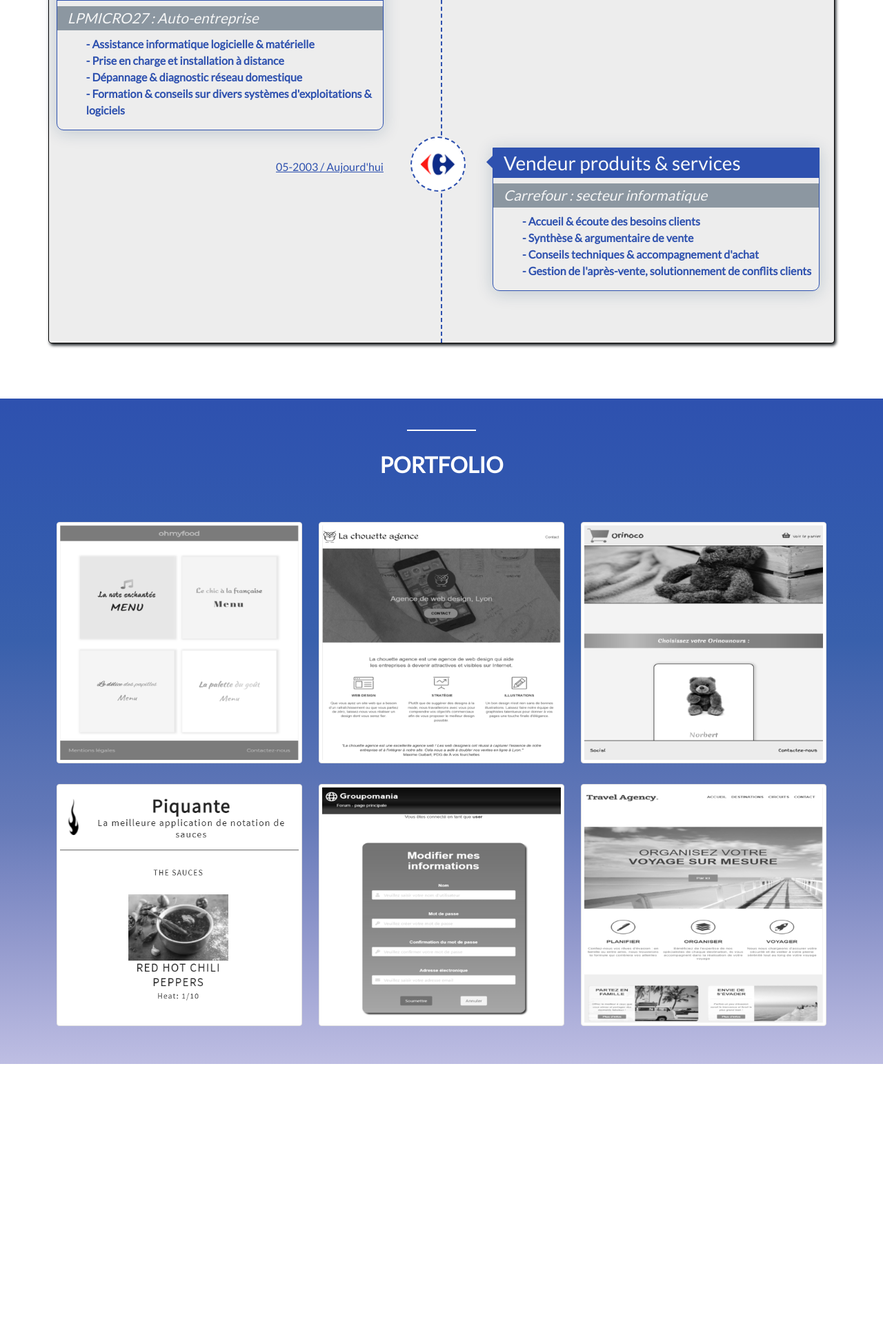
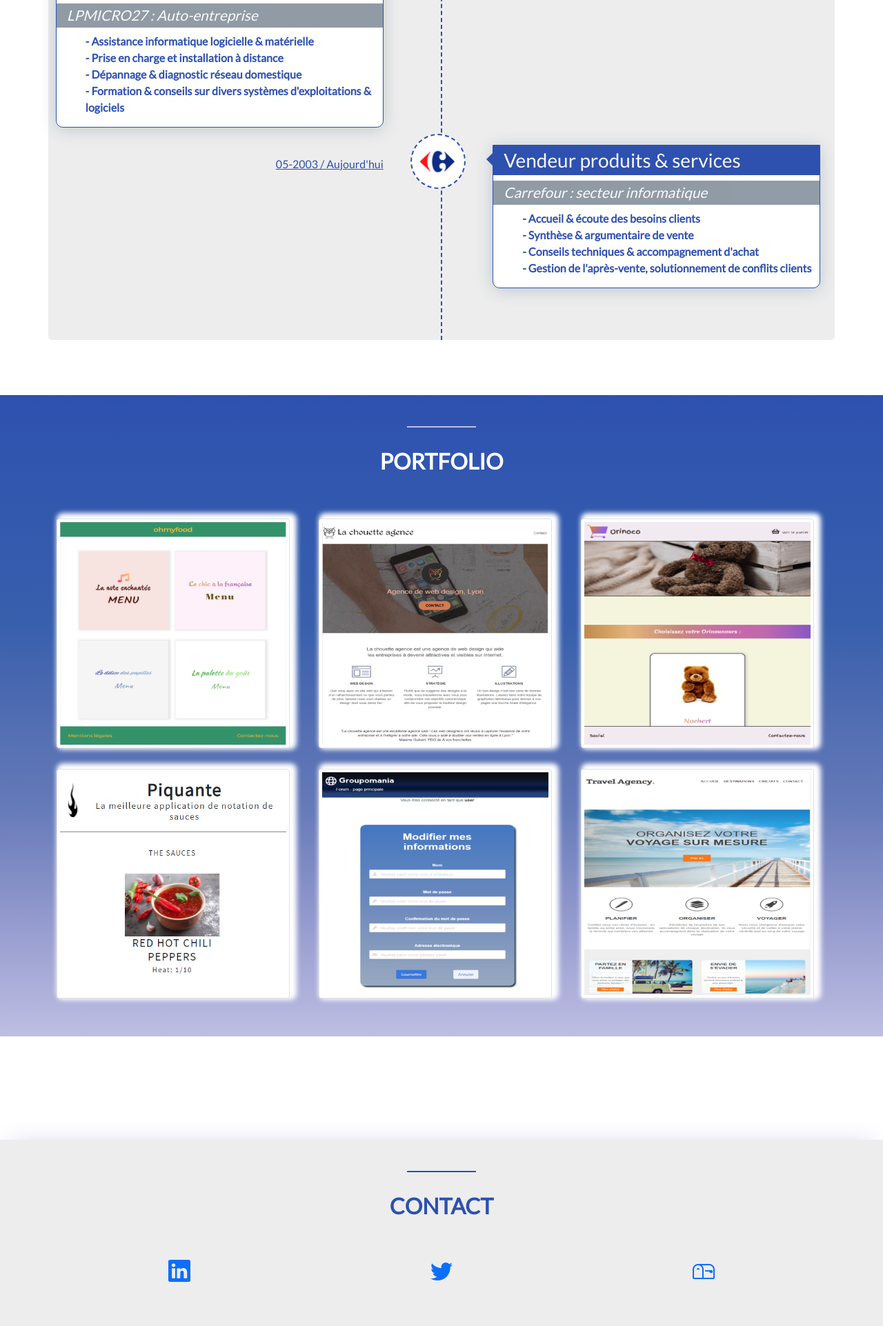
Before and after one commit to dasyx/curriculum_vitae, a PHP site: page / in a window 1280 px wide. Shown: the part 2929-4852 px from the top of the page at 69% size. Before the commit the page ends 4472 px from the top, so only its background shows below. Run offline with PHP 8.4, Linux system fonts and the light colour scheme.

Commit message:
contact + bootstrap icon responsive + deco

```diff
--- a/css/base/_base.scss
+++ b/css/base/_base.scss
@@ -8,6 +8,9 @@ body {
     padding-left: 0;
     padding-right: 0;
 } */
-section {
+section, footer {
     padding: 45px 0 40px 0;
 }
+.img-thumbnail {
+    max-width: 95%;
+}
--- /dev/null
+++ b/css/base/_footer.scss
@@ -0,0 +1,19 @@
+#contact {
+    margin-top: 150px;
+    background-color: #ededed;
+    box-shadow: 0px -4px 34px -15px #bebee3;
+}
+#contact .white-divider {
+    background: $background_main;
+}
+#contact .container h2 {
+    margin: 30px 0px;
+    text-transform: uppercase;
+    text-align: center;
+    color: $background_main;
+}
+.list-unstyled {
+    padding-top: 20px;
+    text-align: center;
+    font-size: xx-large;
+}
--- a/css/layouts/_section_exp.scss
+++ b/css/layouts/_section_exp.scss
@@ -63,6 +63,7 @@
     position: relative;
     border-radius: 0 0 10px 10px;
     box-shadow: 0px 3px 25px 0px rgba(10, 55, 90, 0.2);
+    background-color: #fff;
 }
 .timeline-nodes:nth-child(odd) h3
 .timeline-nodes:nth-child(odd) p {
@@ -118,9 +119,10 @@
     z-index: 100;
 }
 #exp_responsive {
-    border: 1px solid #000;
+    width: 90%;
+    /* border: 1px solid #000; */
     border-radius: 5px;
-    box-shadow: 2px 3px 4px;
+    /* box-shadow: 2px 3px 4px; */
     background-color:  #ededed;
 }
 #experience .head_banner h2 {
--- a/css/layouts/_section_portfolio.scss
+++ b/css/layouts/_section_portfolio.scss
@@ -8,20 +8,12 @@
 
 #portfolio img {
     margin: 15px 0px;
-    -webkit-filter: grayscale(100%);
-    filter: grayscale(100%);
+    box-shadow: 5px -3px 7px 5px #fff;
 
     &:hover {
-        -webkit-filter: grayscale(0%);
-        filter: grayscale(0%);
+        -webkit-filter: grayscale(100%);
+        filter: grayscale(100%);
     }
-}
-
-.white-divider {
-    width: 100px;
-    height: 2px;
-    background: #fff;
-    margin: 0 auto;
 }
 
 #portfolio .head_banner h2 {
@@ -29,3 +21,15 @@
     color: #fff;
     text-transform: uppercase;
 }
+
+.white-divider {
+    width: 100px;
+    height: 2px;
+    background: #bebee3;
+    margin: 0 auto;
+}
+.row {
+    @media screen and (max-width: 576px) {
+        margin-left: 0;
+    }
+}
--- a/css/styles.css
+++ b/css/styles.css
@@ -71,12 +71,40 @@ body {
     padding-left: 0;
     padding-right: 0;
 } */
-section {
+section, footer {
   padding: 45px 0 40px 0;
+}
+
+.img-thumbnail {
+  max-width: 95%;
 }
 
 h1, h2, h3, h4, h5, h6 {
   font-weight: bold;
+}
+
+#contact {
+  margin-top: 150px;
+  background-color: #ededed;
+  -webkit-box-shadow: 0px -4px 34px -15px #bebee3;
+          box-shadow: 0px -4px 34px -15px #bebee3;
+}
+
+#contact .white-divider {
+  background: #2e51af;
+}
+
+#contact .container h2 {
+  margin: 30px 0px;
+  text-transform: uppercase;
+  text-align: center;
+  color: #2e51af;
+}
+
+.list-unstyled {
+  padding-top: 20px;
+  text-align: center;
+  font-size: xx-large;
 }
 
 section .head_banner {
@@ -386,6 +414,7 @@ blockquote span {
   border-radius: 0 0 10px 10px;
   -webkit-box-shadow: 0px 3px 25px 0px rgba(10, 55, 90, 0.2);
           box-shadow: 0px 3px 25px 0px rgba(10, 55, 90, 0.2);
+  background-color: #fff;
 }
 
 .timeline-nodes:nth-child(odd) h3
@@ -450,10 +479,10 @@ blockquote span {
 }
 
 #exp_responsive {
-  border: 1px solid #000;
+  width: 90%;
+  /* border: 1px solid #000; */
   border-radius: 5px;
-  -webkit-box-shadow: 2px 3px 4px;
-          box-shadow: 2px 3px 4px;
+  /* box-shadow: 2px 3px 4px; */
   background-color: #ededed;
 }
 
@@ -572,20 +601,13 @@ blockquote span {
 
 #portfolio img {
   margin: 15px 0px;
-  -webkit-filter: grayscale(100%);
-  filter: grayscale(100%);
+  -webkit-box-shadow: 5px -3px 7px 5px #fff;
+          box-shadow: 5px -3px 7px 5px #fff;
 }
 
 #portfolio img:hover {
-  -webkit-filter: grayscale(0%);
-  filter: grayscale(0%);
-}
-
-.white-divider {
-  width: 100px;
-  height: 2px;
-  background: #fff;
-  margin: 0 auto;
+  -webkit-filter: grayscale(100%);
+  filter: grayscale(100%);
 }
 
 #portfolio .head_banner h2 {
@@ -593,4 +615,17 @@ blockquote span {
   color: #fff;
   text-transform: uppercase;
 }
+
+.white-divider {
+  width: 100px;
+  height: 2px;
+  background: #bebee3;
+  margin: 0 auto;
+}
+
+@media screen and (max-width: 576px) {
+  .row {
+    margin-left: 0;
+  }
+}
 /*# sourceMappingURL=styles.css.map */
--- a/css/styles.scss
+++ b/css/styles.scss
@@ -3,6 +3,7 @@
 
 @import "./base/base";
 @import "./base/typo";
+@import "./base/footer";
 
 @import "./layouts/section_about";
 @import "./layouts/section_quote";
--- a/index.html
+++ b/index.html
@@ -24,7 +24,8 @@
 <body>
     <section class="container-fluid about bg-banniere">
         <div class="col-xs-8 col-md-4 profile-picture">
-            <img src="img/moi.jpg" alt="David Levast" class="rounded-circle shadow" data-holder-rendered="true" />
+            <img src="img/moi.jpg" alt="David Levast" class="rounded-circle img-thumbnail shadow"
+                data-holder-rendered="true" />
         </div>
         <div class="head_banner">
             <h1>David Levast</h1>
@@ -44,16 +45,7 @@
         </div>
         <div class="blue-divider"></div>
     </section>
-    <div class="bg-divider">
-        <!-- div class="row">
-            <div class="col-sm-12">
-                <blockquote style="filter:grayscale(0%)">
-                    La vocation, c'est avoir pour métier sa passion.
-                    <span>Stendhal</span>
-                  </blockquote>
-            </div>
-        </div> -->
-    </div>
+    <div class="bg-divider"></div>
     <section id="skills">
         <div class="blue-divider"></div>
         <div class="head_banner">
@@ -264,6 +256,44 @@
             </div>
         </div>
     </section>
+    <footer id="contact">
+        <div class="container">
+            <div class="white-divider"></div>
+            <div class="head_banner">
+                <h2>Contact</h2>
+            </div>
+            <div class="row">
+                <div class="col-sm-4">
+                    <ul class="list-unstyled">
+                        <li>
+                            <a class="text-decoration-none" href="https://www.linkedin.com/in/david-levast-9553881aa"
+                                target="_blank">
+                                <span class="bi bi-linkedin"></span>
+                            </a>
+                        </li>
+                    </ul>
+                </div>
+                <div class="col-sm-4">
+                    <ul class="list-unstyled">
+                        <li>
+                            <a class="text-decoration-none" href="https://twitter.com/davidlevast27" target="_blank">
+                                <span class="bi bi-twitter"></span>
+                            </a>
+                        </li>
+                    </ul>
+                </div>
+                <div class="col-sm-4">
+                    <ul class="list-unstyled">
+                        <li>
+                            <a class="text-decoration-none" href="mailto:david.levast27@gmail.com" target="_blank">
+                                <span class="bi bi-mailbox"></span>
+                            </a>
+                        </li>
+                    </ul>
+                </div>
+            </div>
+        </div>
+    </footer>
 </body>
 
 </html>
```
Also changed, not shown: 1 other file.
